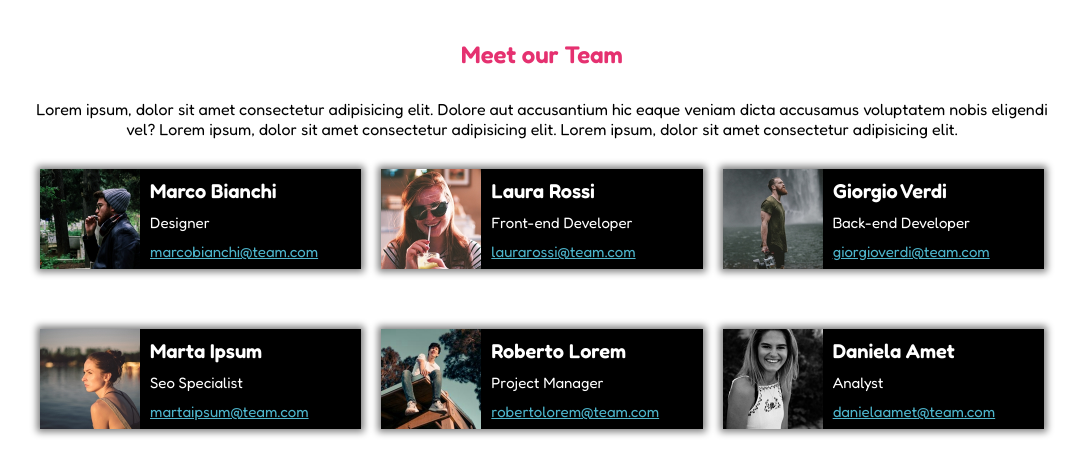
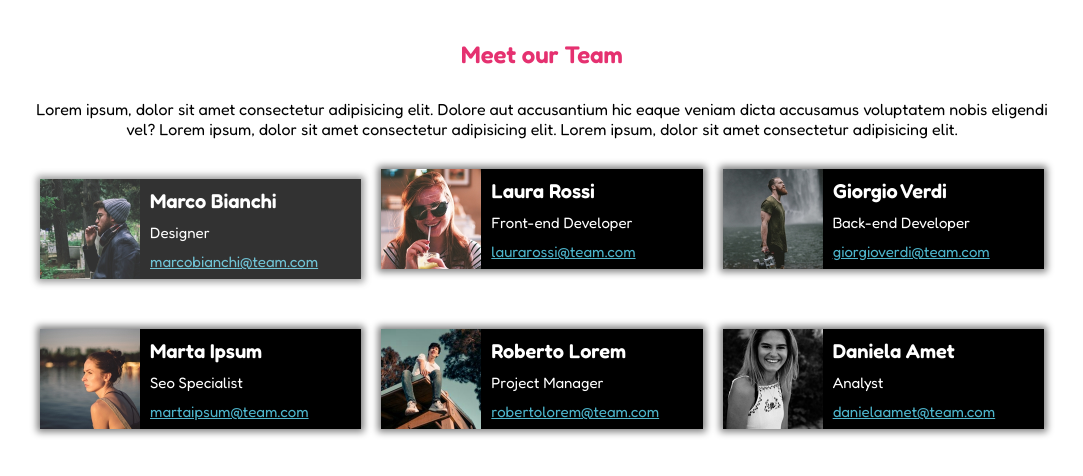
Before and after one commit to sisdream/html-css-float-cards, a plain HTML site: page index.html in a window 1280 px wide. In both pictures the pointer is over the element 298 px from the left and 219 px from the top of the page. Shown: the whole page, without its empty margins (98-1181 px from the left). Drawn offline with Linux system fonts and the light colour scheme; a web font is replaced by a local one.

Commit message:
feat: hover

```diff
--- a/css/style.css
+++ b/css/style.css
@@ -39,6 +39,13 @@ h1{
     box-shadow: 0px 0px 7px 3px gray;
 }
 
+.col:hover{
+    transition: 0.4s;
+    opacity: .8;
+    position: relative;
+    top: 10px;
+}
+
 .col img{
     width: 100px;
     float: left;
```
